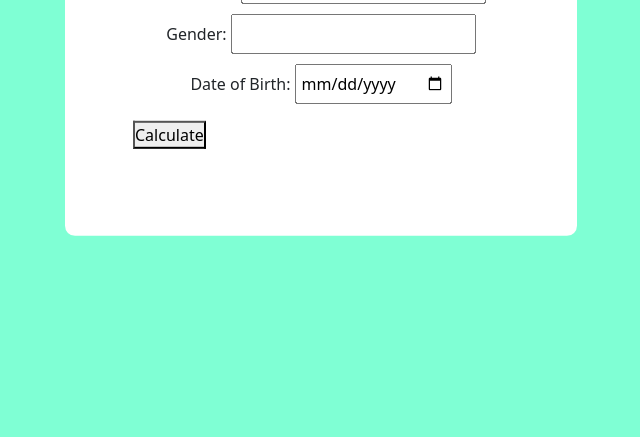
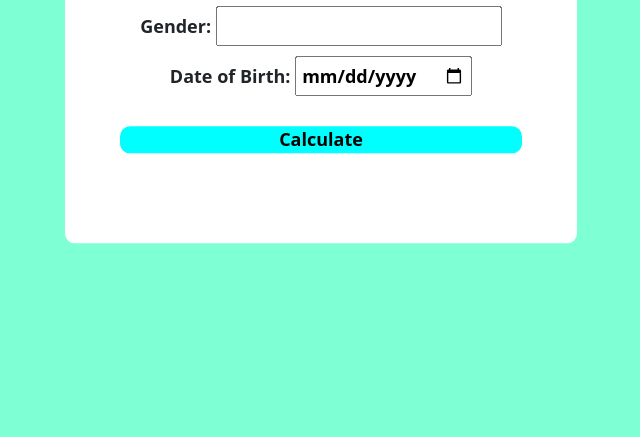
Before and after one commit to KamauDev-maker/Birthday-Calculator, a plain HTML site: page index.html in a window 1280 px wide. Shown: the part 363-800 px from the top of the page, without its empty margins (319-959 px from the left). Drawn offline with nearby package versions, Linux system fonts and the light colour scheme.

Commit message:
modifying the button both in html and css

```diff
--- a/index.html
+++ b/index.html
@@ -21,10 +21,7 @@
                     <label for="birt_day">Date of Birth: <input type="date" id="date_of_birth">
                     </label>
                 </div>
-                <div class="btn">
-                    <button>Calculate</button>
-
-                </div>
+                <button>Calculate</button>
             </div>
         </div>
     </form>
--- a/style.css
+++ b/style.css
@@ -27,3 +27,17 @@ input{
     height: 40px;
     margin: 0px 0px 10px 0px;
 }
+input,
+label,
+button{
+    font-size: 18px;
+    font-weight: 800;
+}
+button{
+     width:100%;
+     border: none;
+     border-radius: 10px;
+     margin: 20px 0px 10px 0px;
+     background-color: aqua;
+
+ }
```
